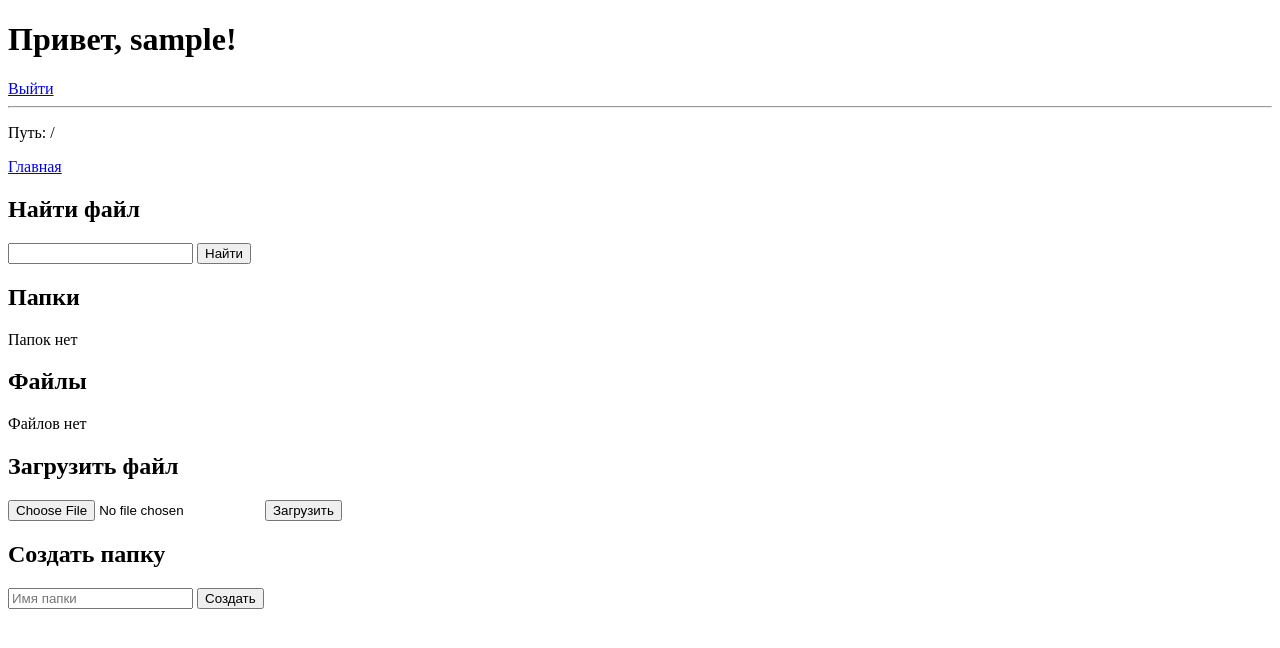
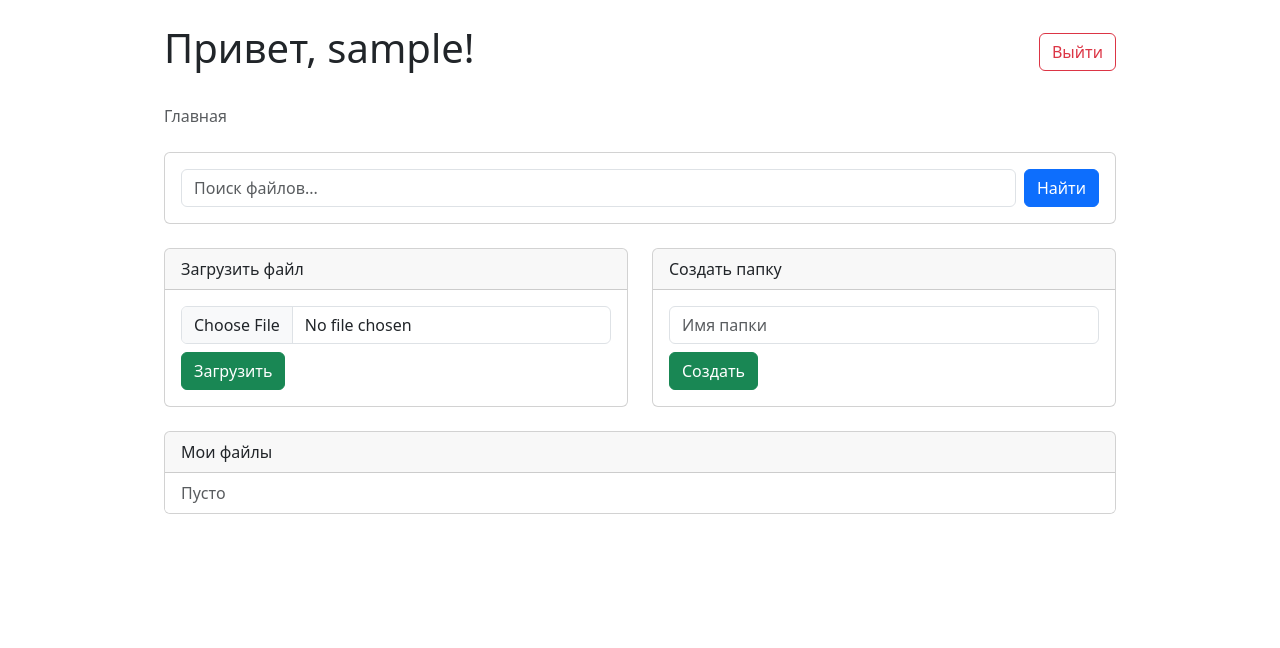
Before and after one commit to uluanaro/cloud-storage, a Django app: page / in a window 1280 px wide. Shown: the top 648 px of the page. Run offline with Django 5.2, Linux system fonts and the light colour scheme; the visitor is signed in with stand-in values (Sample User, id 1); data that the repository does not hold is empty.

Commit message:
Improve UI with Bootstrap: cards, layout, list groups

```diff
--- a/files/templates/files/index.html
+++ b/files/templates/files/index.html
@@ -1,69 +1,93 @@
-<!DOCTYPE html>
-<html lang="en">
-<head>
-    <meta charset="UTF-8">
-    <title>Облачное хранилище</title>
-</head>
-<body>
+{% extends "base.html" %}
+{% block title %}Облачное хранилище{% endblock %}
+{% block content %}
+    <!-- Header -->
+    <div class="d-flex justify-content-between align-items-center mb-4">
         <h1>Привет, {{ request.user.username }}!</h1>
-  <a href="/auth/logout/">Выйти</a>
-  <hr>
-
-  <p>Путь: /{{ current_path }}</p>
-
-  <div>
-      {% for name, crumb_path in breadcrumbs %}
-      <a href="/?path={{ crumb_path }}">{{ name}}</a>
-      {% if not forloop.last %} / {% endif %}
-      {% endfor %}
+        <a href="/auth/logout/" class="btn btn-outline-danger">Выйти</a>
     </div>
 
-  <div>
-      <h2>Найти файл</h2>
-    <form method="get" action="/search/">
-        <input type="text" name="query">
-        <button type="submit">Найти</button>
+    <!-- Breadcrumbs -->
+    <nav aria-label="breadcrumb" class="mb-4">
+        <ol class="breadcrumb">
+            {% for name, crumb_path in breadcrumbs %}
+                {% if forloop.last %}
+                    <li class="breadcrumb-item active">{{ name }}</li>
+                {% else %}
+                    <li class="breadcrumb-item">
+                        <a href="/?path={{ crumb_path }}">{{ name }}</a>
+                    </li>
+                {% endif %}
+            {% endfor %}
+        </ol>
+    </nav>
 
+    <!-- Поиск -->
+    <div class="card mb-4">
+        <div class="card-body">
+            <form method="get" action="/search/" class="d-flex gap-2">
+                <input type="text" name="query" class="form-control" placeholder="Поиск файлов...">
+                <button type="submit" class="btn btn-primary">Найти</button>
             </form>
         </div>
+    </div>
 
-  <h2>Папки</h2>
+    <!-- Две колонки: Загрузка и Создание папки -->
+    <div class="row mb-4">
+        <div class="col-md-6">
+            <div class="card">
+                <div class="card-header">Загрузить файл</div>
+                <div class="card-body">
+                    <form method="post" action="/upload/" enctype="multipart/form-data">
+                        {% csrf_token %}
+                        <input type="hidden" name="path" value="{{ current_path }}">
+                        <input type="file" name="file" class="form-control mb-2">
+                        <button type="submit" class="btn btn-success">Загрузить</button>
+                    </form>
+                </div>
+            </div>
+        </div>
+        <div class="col-md-6">
+            <div class="card">
+                <div class="card-header">Создать папку</div>
+                <div class="card-body">
+                    <form method="post" action="/create-folder/">
+                        {% csrf_token %}
+                        <input type="hidden" name="path" value="{{ current_path }}">
+                        <input type="text" name="folder_name" placeholder="Имя папки" class="form-control mb-2">
+                        <button type="submit" class="btn btn-success">Создать</button>
+                    </form>
+                </div>
+            </div>
+        </div>
+    </div>
+
+    <!-- Список файлов и папок -->
+    <div class="card">
+        <div class="card-header">Мои файлы</div>
+        <ul class="list-group list-group-flush">
             {% for folder in folders %}
-  <a href="/?path={{ current_path }}{{ folder }}/">📁 {{ folder }}</a><br>
-  {% empty %}
-  <p>Папок нет</p>
+                <li class="list-group-item">
+                    <a href="/?path={{ current_path }}{{ folder }}/">📁 {{ folder }}</a>
+                </li>
             {% endfor %}
-
-   <h2>Файлы</h2>
             {% for file in files %}
-        <p>
-            📄 {{ file.name }} ({{ file.size }} байт)
-            <form method="post" action="/delete/" style="display:inline">
+                <li class="list-group-item d-flex justify-content-between align-items-center">
+                    <span>📄 {{ file.name }} ({{ file.size }} байт)</span>
+                    <div>
+                        <a href="/download/?key={{ file.key }}" class="btn btn-primary btn-sm">Скачать</a>
+                        <form method="post" action="/delete/" class="d-inline">
                             {% csrf_token %}
                             <input type="hidden" name="key" value="{{ file.key }}">
                             <input type="hidden" name="path" value="{{ current_path }}">
-                <button type="submit">Удалить</button>
+                            <button type="submit" class="btn btn-danger btn-sm">Удалить</button>
                         </form>
-        </p>
-        <a href="/download/?key={{ file.key }}">Скачать</a>
-    {% empty %}
-        <p>Файлов нет</p>
+                    </div>
+                </li>
             {% endfor %}
-
-    <h2>Загрузить файл</h2>
-    <form method="post" action="/upload/" enctype="multipart/form-data">
-        {% csrf_token %}
-        <input type="hidden" name="path" value="{{ current_path }}">
-        <input type="file" name="file">
-        <button type="submit">Загрузить</button>
-    </form>
-
-<h2>Создать папку</h2>
-    <form method="post" action="/create-folder/">
-        {% csrf_token %}
-        <input type="hidden" name="path" value="{{ current_path }}">
-        <input type="text" name="folder_name" placeholder="Имя папки">
-        <button type="submit">Создать</button>
-    </form>
-</body>
-</html>
+            {% if not folders and not files %}
+                <li class="list-group-item text-muted">Пусто</li>
+            {% endif %}
+        </ul>
+    </div>
+{% endblock %}
--- /dev/null
+++ b/templates/base.html
@@ -0,0 +1,17 @@
+<!DOCTYPE html>
+<html lang="en">
+<head>
+    <meta charset="UTF-8">
+    <meta name="viewport" content="width=device-width, initial-scale=1">
+    <link href="https://cdn.jsdelivr.net/npm/bootstrap@5.3.0/dist/css/bootstrap.min.css" rel="stylesheet">
+    <title>{% block title %}Облачное хранилище{% endblock %}</title>
+</head>
+<body>
+<div class="container px-4 py-4" style="max-width: 1000px;">
+
+  {% block content %}{% endblock %}
+
+</div>
+<script src="https://cdn.jsdelivr.net/npm/bootstrap@5.3.0/dist/js/bootstrap.bundle.min.js"></script>
+</body>
+</html>
```
Also changed, not shown: config/settings.py (+1 -13 lines). Lines whose indentation alone changed are shown as unchanged.
